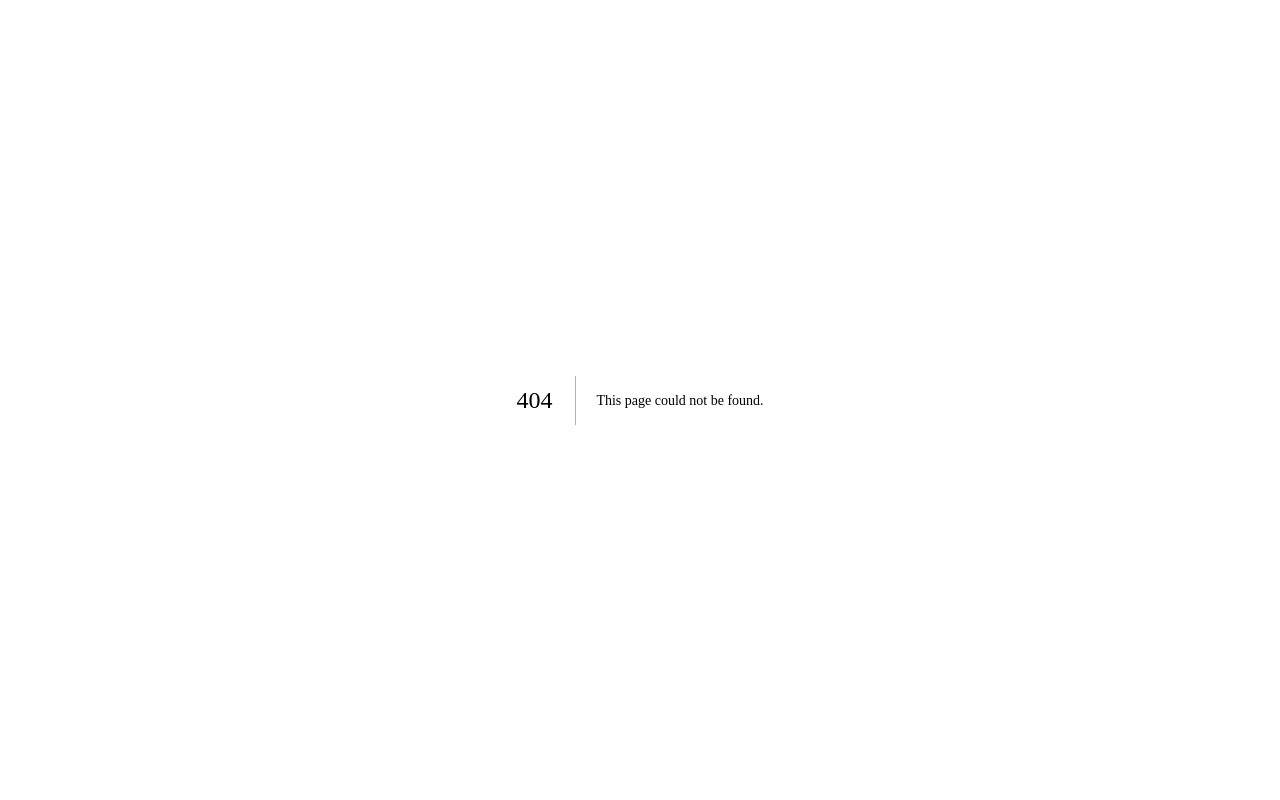
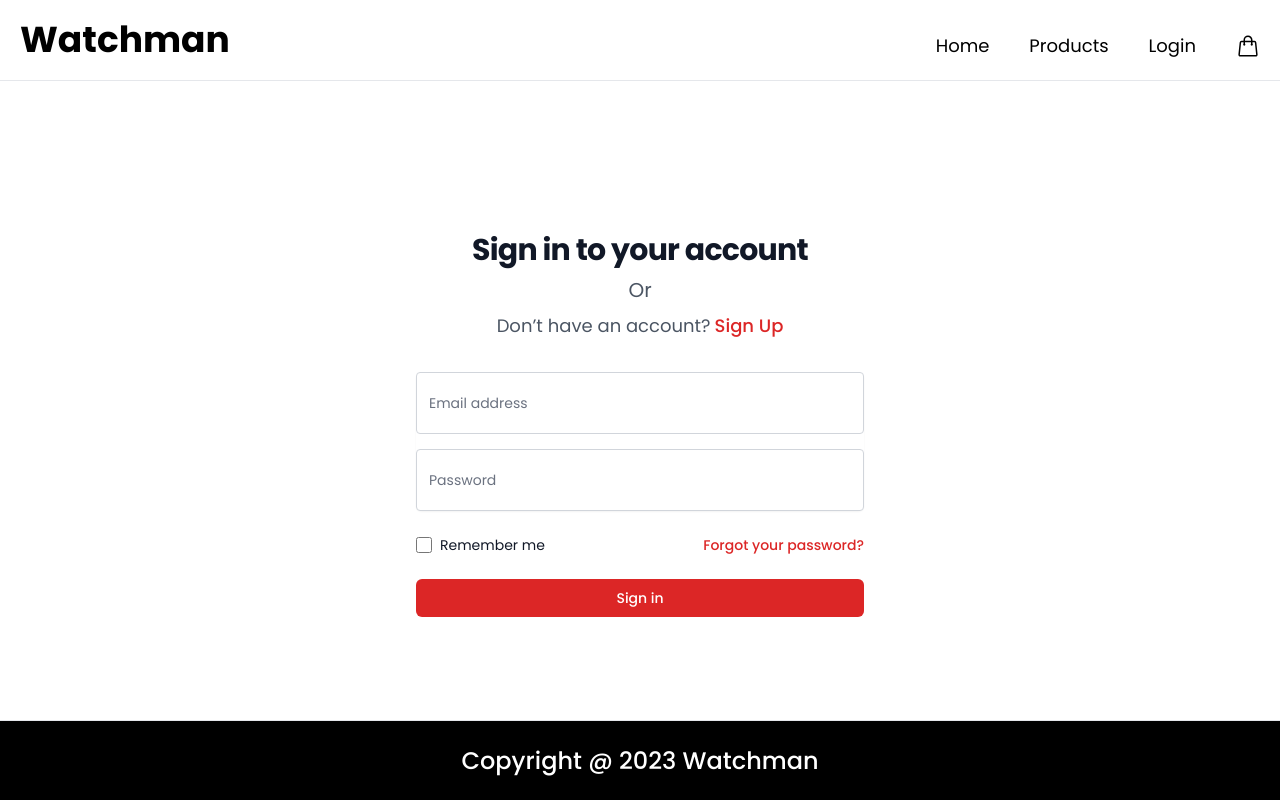
Before and after one commit to Theusama1183/Templona, a Next.js app: page /login in a window 1280 px wide. Before the commit this address had no page. Built offline with nearby package versions, Linux system fonts and the light colour scheme.

Commit message:
make login page and add validation

```diff
--- a/components/Layout.js
+++ b/components/Layout.js
@@ -26,7 +26,7 @@ export default function Layout({ title, children }) {
       <div className="flex min-h-screen flex-col justify-between">
         <header className="border-b fixed w-full bg-white z-40">
           <nav className="container m-auto flex justify-between">
-            <h4 className="text-5xl font-bold p-5 cursor-pointer">
+            <h4 className="text-4xl  font-bold p-5 cursor-pointer">
               <Link href="/">Watchman</Link>
             </h4>
 
@@ -35,7 +35,7 @@ export default function Layout({ title, children }) {
                 onClick={() => {
                   router.push("/");
                 }}
-                className="text-lg font-bold p-5"
+                className="text-lg  p-5"
               >
                 Home
               </li>
@@ -43,7 +43,7 @@ export default function Layout({ title, children }) {
                 onClick={() => {
                   router.push("/products");
                 }}
-                className="text-lg font-bold p-5"
+                className="text-lg  p-5"
               >
                 Products
               </li>
@@ -51,7 +51,7 @@ export default function Layout({ title, children }) {
                 onClick={() => {
                   router.push("/login");
                 }}
-                className="text-lg font-bold p-5 "
+                className="text-lg  p-5 "
               >
                 Login
               </li>
@@ -59,7 +59,7 @@ export default function Layout({ title, children }) {
                 onClick={() => {
                   router.push("/cart");
                 }}
-                className="text-lg font-bold p-5 flex items-center"
+                className="text-lg  p-5 flex items-center"
               >
                 <svg
                   xmlns="http://www.w3.org/2000/svg"
@@ -89,7 +89,7 @@ export default function Layout({ title, children }) {
                   onClick={() => {
                     router.push("/");
                   }}
-                  className="text-lg font-bold p-5"
+                  className="text-lg p-5"
                 >
                   Home
                 </li>
@@ -97,7 +97,7 @@ export default function Layout({ title, children }) {
                   onClick={() => {
                     router.push("/products");
                   }}
-                  className="text-lg font-bold p-5"
+                  className="text-lg p-5"
                 >
                   Products
                 </li>
@@ -105,7 +105,7 @@ export default function Layout({ title, children }) {
                   onClick={() => {
                     router.push("/cart");
                   }}
-                  className="text-lg font-bold p-5"
+                  className="text-lg p-5"
                 >
                   Cart
                 </li>
@@ -113,7 +113,7 @@ export default function Layout({ title, children }) {
                   onClick={() => {
                     router.push("/login");
                   }}
-                  className="text-lg font-bold p-5 "
+                  className="text-lg p-5 "
                 >
                   Login
                 </li>
--- a/package.json
+++ b/package.json
@@ -12,6 +12,8 @@
     "@next/font": "13.1.1",
     "@types/react": "^18.0.26",
     "@types/react-select": "^5.0.1",
+    "axios": "^1.2.2",
+    "emailjs": "^4.0.1",
     "eslint": "8.30.0",
     "eslint-config-next": "13.1.1",
     "get-google-fonts": "^1.2.2",
@@ -22,6 +24,7 @@
     "react": "18.2.0",
     "react-country-region-selector": "^3.6.1",
     "react-dom": "18.2.0",
+    "react-hook-form": "^7.41.3",
     "react-phone-number-input": "^3.2.13",
     "react-select": "^5.7.0",
     "react-select-country-list": "^2.2.3",
--- a/pages/_document.js
+++ b/pages/_document.js
@@ -5,6 +5,10 @@ export default function Document() {
     <Html lang="en">
       <link rel="preconnect" href="https://fonts.googleapis.com" />
       <link rel="preconnect" href="https://fonts.gstatic.com" />
+      <link
+        href="https://fonts.googleapis.com/css2?family=Poppins:wght@400;500;600;700;800&display=swap"
+        rel="stylesheet"
+      />
       <Head />
       <body>
         <Main />
--- a/pages/cart.js
+++ b/pages/cart.js
@@ -41,7 +41,7 @@ function Cart() {
           <div className="grid md:grid-cols-5 md:gap-5 ">
             <div className="overflow-x-auto md:col-span-3">
               <table className="min-w-full">
-                <thead className="border-b">
+                <thead className="border-b h-12">
                   <tr>
                     <th className="px-5 text-left">Item</th>
                     <th className="px-5 text-right">Quantity</th>
@@ -136,8 +136,8 @@ function Cart() {
               </div>
               <div className="checkoutBtn">
                 <button
-                  onClick={() => router.push("/checkout")}
-                  className="mt-10 flex w-full items-center justify-center rounded-md border border-transparent bg-indigo-600 py-3 px-8 text-base font-medium text-white hover:bg-indigo-700 focus:outline-none focus:ring-2 focus:ring-indigo-500 focus:ring-offset-2"
+                  onClick={() => router.push("login?redirect=/checkout")}
+                  className="mt-10 flex w-full items-center justify-center rounded-md border border-transparent bg-red-600 py-3 px-8 text-base font-medium text-white hover:bg-red-700 focus:outline-none focus:ring-2 focus:ring-red-500 focus:ring-offset-2"
                 >
                   Checkout
                 </button>
--- a/pages/index.js
+++ b/pages/index.js
@@ -2,13 +2,21 @@ import React from "react";
 import Layout from "../components/Layout";
 import ProductItem from "../components/ProductItem";
 import data from "../utils/data";
-import { useState, useEffect } from "react";
+import { useState, useEffect, useRef } from "react";
 
 export default function Home() {
+  const clickPoint = useRef();
+  const handleFocus = () => {
+    clickPoint.current.style.display = "none";
+  };
+
+  const handleBlur = () => {
+    clickPoint.current.style.display = "block";
+  };
   return (
     <Layout title="Home">
       <div className="bennerSection py-28 bg-black h-full">
-        <div className="container m-auto mt-4 px-4">
+        <div className="container m-auto mt-4 px-4 pt-20">
           <div className="block justify-between md:flex">
             <div className="content w-full sm:w-2/5">
               <h1 className=" text-7xl font-semibold text-white">
@@ -21,20 +29,34 @@ export default function Home() {
                 on product quality. Here you can find smart watches of almost
                 all brands. So why you are waiting? Just order now!
               </p>
-              <form action="" method="get">
-                <input
-                  type="text"
-                  name="search"
-                  id="search"
-                  placeholder="Find the best brands"
-                  className="py-7 px-3 w-full mt-7 rounded-3xl placeholder:text-xl focus: text-xl focus-visible:outline-none"
-                />
-                <button
-                  type="button"
-                  className="bg-blue-500 px-10 py-5 rounded-2xl absolute mt-9 -ml-32 text-white"
-                >
-                  Search
-                </button>
+              <form method="get">
+                <div className="relative mr-3 mt-10 mb-10">
+                  <div
+                    className="absolute top-6 left-3 items-center"
+                    ref={clickPoint}
+                  >
+                    <svg
+                      className="w-5 h-5 text-gray-500"
+                      fill="currentColor"
+                      viewBox="0 0 20 20"
+                      xmlns="http://www.w3.org/2000/svg"
+                    >
+                      <path
+                        fill-rule="evenodd"
+                        d="M8 4a4 4 0 100 8 4 4 0 000-8zM2 8a6 6 0 1110.89 3.476l4.817 4.817a1 1 0 01-1.414 1.414l-4.816-4.816A6 6 0 012 8z"
+                        clip-rule="evenodd"
+                      ></path>
+                    </svg>
+                  </div>
+                  <input
+                    type="text"
+                    className="block p-2 pl-10 w-full focus-visible:outline-none py-5 text-gray-900 bg-white rounded border"
+                    placeholder="Search Here..."
+                    onFocus={handleFocus}
+                    onBlur={handleBlur}
+                    name="q"
+                  />
+                </div>
               </form>
             </div>
             <div className="image w-full sm:w-1/2 flex justify-center">
@@ -99,7 +121,7 @@ export default function Home() {
 
       <div className="productSection container m-auto mt-4 px-4 py-28 ">
         <div className="content pb-7 text-center">
-          <h4 className="text-2xl text-blue-500">
+          <h4 className="text-2xl text-red-500">
             Find your favourite smart watch.
           </h4>
           <h2 className="text-4xl font-semibold text-black">
@@ -114,7 +136,7 @@ export default function Home() {
         <div className="text-center mt-16">
           <button
             type="button"
-            className="bg-blue-500 px-10 py-5 rounded-2xl text-white"
+            className="bg-red-500 px-10 py-5 rounded-2xl text-white"
           >
             View More
           </button>
@@ -122,7 +144,7 @@ export default function Home() {
       </div>
       <div className="testimonialSection container m-auto mt-8 mb-20 px-4">
         <div className="content pb-7 text-center">
-          <h4 className="text-2xl text-blue-500">
+          <h4 className="text-2xl text-red-500">
             Here are our some of the best clients.
           </h4>
           <h2 className="text-4xl font-semibold text-black">
@@ -175,21 +197,15 @@ export default function Home() {
             <p className="text-2xl mt-10 ">
               Get free guide about smart watches daily.
             </p>
-            <form action="" method="Post">
-              <input
-                type="email"
-                name="email"
-                id="email"
-                placeholder="Enter Email Address"
-                className="py-7 px-3 w-full mt-7 rounded-3xl placeholder:text-xl focus: text-xl focus-visible:outline-none"
-              />
-              <button
-                type="button"
-                className="bg-blue-500 px-10 py-5 rounded-2xl absolute mt-9 -ml-40 text-white"
-              >
-                Subscribe
-              </button>
-            </form>
+            <iframe
+              width="100%"
+              height="400"
+              src="https://a0f4aa05.sibforms.com/serve/MUIEAHCjP8sET1MsqJcBj8ZnAoim9ziWd4VSovXgkB1FB5GMnnITxhlI1hjRmeKvuLnCJPS6dXp4L29rlEJ-s3s45seVHZ5xpMHTy1V5Em7VDUS4V4YTVfqBoCkrhw42mNSDOI8oOBjW_RNbLW3cXg1RWfmhspobBj9lp0Hx0xlLH69iwdbZR5T-49g33QiPqsfBGZSj5Fwi3La_"
+              frameborder="0"
+              scrolling="auto"
+              allowfullscreen
+              className="w-full -ml-12 "
+            ></iframe>
           </div>
           <div className="image w-full sm:w-1/2 flex justify-center sm:mt-0 mt-7">
             <img src="neslator-image.png" alt="" className="w-96" />
--- /dev/null
+++ b/pages/login.js
@@ -0,0 +1,129 @@
+import React from "react";
+import Layout from "../components/Layout";
+import { useForm } from "react-hook-form";
+
+export default function login() {
+  const {
+    register,
+    handleSubmit,
+    formState: { errors },
+  } = useForm();
+
+  const submitHandler = ({ email, password }) => {};
+  return (
+    <Layout>
+      <div className="container m-auto px-4 mt-40">
+        <div className="flex min-h-full items-center justify-center py-12 px-4 sm:px-6 lg:px-8">
+          <div className="w-full max-w-md space-y-8">
+            <div>
+              <h2 className="mt-6 text-center text-3xl font-bold tracking-tight text-gray-900">
+                Sign in to your account
+              </h2>
+              <p className="mt-2 text-center text-xl text-gray-600">Or</p>
+              <p className="mt-2 text-center text-lg text-gray-600">
+                Don’t have an account?
+                <a
+                  href="/signup"
+                  className="font-medium text-red-600 hover:text-red-500 ml-1"
+                >
+                  Sign Up
+                </a>
+              </p>
+            </div>
+            <form
+              onSubmit={handleSubmit(submitHandler)}
+              className="mt-8 space-y-6"
+            >
+              <input type="hidden" name="remember" defaultValue="true" />
+              <div className="-space-y-px rounded-md shadow-sm">
+                <div>
+                  <label htmlFor="email-address" className="sr-only">
+                    Email address
+                  </label>
+                  <input
+                    id="email-address"
+                    name="email"
+                    type="email"
+                    {...register("email", {
+                      required: "Please enter email",
+                      pattern: {
+                        value:
+                          /^[a-zA-Z0-9_.+-]+@[a-zA-Z0-9-]+.[a-zA-Z0-9-.]+$/i,
+                        message: "Please enter valid email",
+                      },
+                    })}
+                    className="relative block w-full appearance-none rounded border border-gray-300 px-3 py-5 mt-4 text-gray-900 placeholder-gray-500 focus:z-10 focus:border-red-500 focus:outline-none focus:ring-red-500 sm:text-sm"
+                    placeholder="Email address"
+                  />
+                  {errors.email && (
+                    <div className="text-red-500">{errors.email.message}</div>
+                  )}
+                </div>
+                <div>
+                  <label htmlFor="password" className="sr-only">
+                    Password
+                  </label>
+                  <input
+                    id="password"
+                    name="password"
+                    type="password"
+                    {...register("password", {
+                      required: "Please enter password",
+                      minLength: {
+                        value: 6,
+                        message: "password is more than 6 chars",
+                      },
+                    })}
+                    className="relative block w-full appearance-none rounded border border-gray-300 px-3 py-5 mt-4 text-gray-900 placeholder-gray-500 focus:z-10 focus:border-red-500 focus:outline-none focus:ring-red-500 sm:text-sm"
+                    placeholder="Password"
+                  />
+                  {errors.password && (
+                    <div className="text-red-500 ">
+                      {errors.password.message}
+                    </div>
+                  )}
+                </div>
+              </div>
+
+              <div className="flex items-center justify-between">
+                <div className="flex items-center">
+                  <input
+                    id="remember-me"
+                    name="remember-me"
+                    type="checkbox"
+                    className="h-4 w-4 rounded border-gray-300 text-red-600 focus:ring-red-500"
+                  />
+                  <label
+                    htmlFor="remember-me"
+                    className="ml-2 block text-sm text-gray-900"
+                  >
+                    Remember me
+                  </label>
+                </div>
+
+                <div className="text-sm">
+                  <a
+                    href="#"
+                    className="font-medium text-red-600 hover:text-red-500"
+                  >
+                    Forgot your password?
+                  </a>
+                </div>
+              </div>
+
+              <div>
+                <button
+                  type="submit"
+                  className="group relative flex w-full justify-center rounded-md border border-transparent bg-red-600 py-2 px-4 text-sm font-medium text-white hover:bg-red-700 focus:outline-none focus:ring-2 focus:ring-red-500 focus:ring-offset-2"
+                >
+                  <span className="absolute inset-y-0 left-0 flex items-center pl-3"></span>
+                  Sign in
+                </button>
+              </div>
+            </form>
+          </div>
+        </div>
+      </div>
+    </Layout>
+  );
+}
--- a/pages/product/[slug].js
+++ b/pages/product/[slug].js
@@ -212,7 +212,7 @@ export default function ProductScreen() {
                       <p className="sr-only">4 out of 5 stars</p>
                       <a
                         href="#"
-                        className="ml-3 text-sm font-medium text-indigo-600 hover:text-indigo-500"
+                        className="ml-3 text-sm font-medium text-red-600 hover:text-red-500"
                       >
                         {product.numReviews} reviews
                       </a>
@@ -292,7 +292,7 @@ export default function ProductScreen() {
                   </form>
                   <button
                     onClick={addToCartHandler}
-                    className="mt-10 flex w-full items-center justify-center rounded-md border border-transparent bg-indigo-600 py-3 px-8 text-base font-medium text-white hover:bg-indigo-700 focus:outline-none focus:ring-2 focus:ring-indigo-500 focus:ring-offset-2"
+                    className="mt-10 flex w-full items-center justify-center rounded-md border border-transparent bg-red-600 py-3 px-8 text-base font-medium text-white hover:bg-red-700 focus:outline-none focus:ring-2 focus:ring-red-500 focus:ring-offset-2"
                   >
                     Add to cart
                   </button>
```
Also changed, not shown: pages/api/email.js (added), 2 other files (tests, documents, lock files or other folders).
